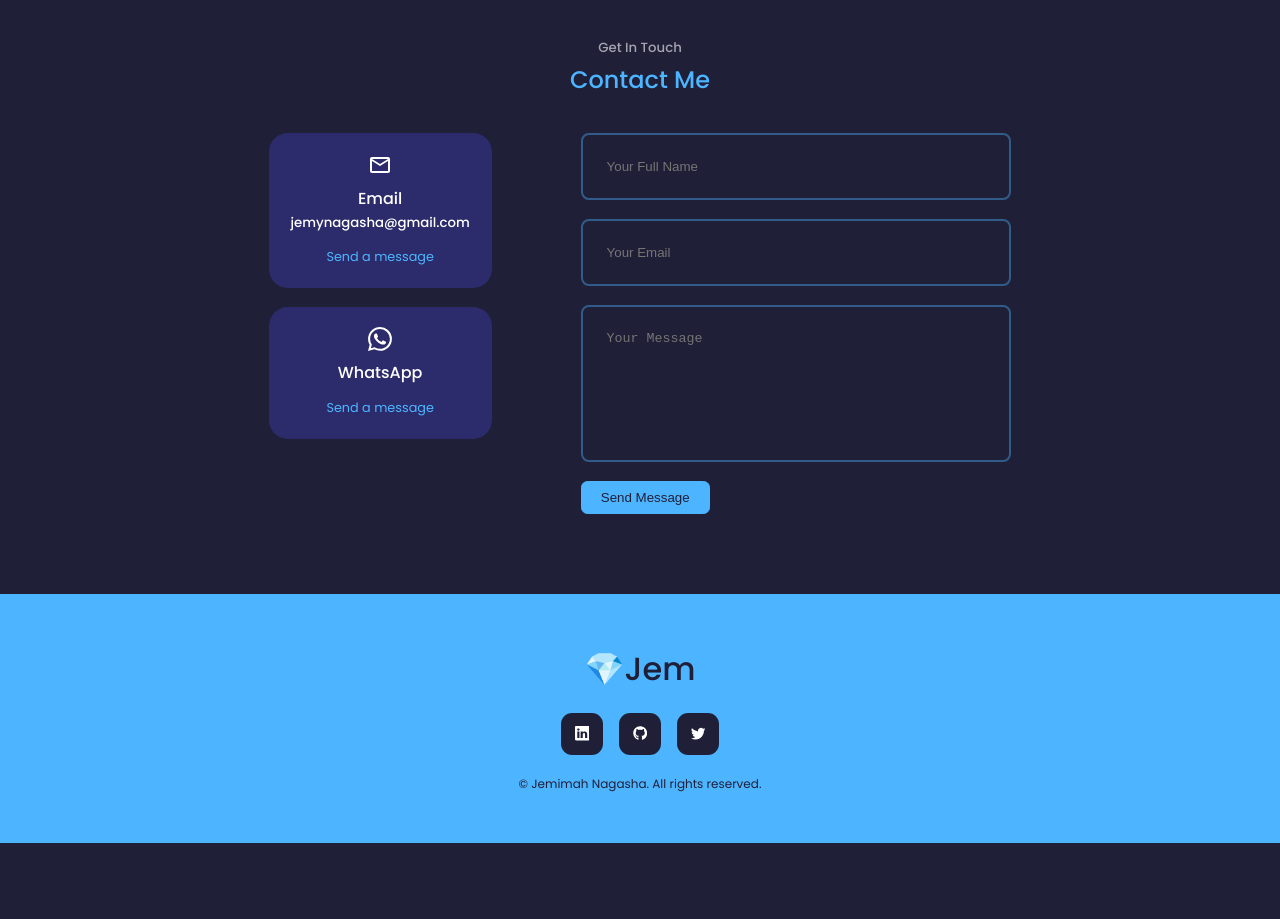
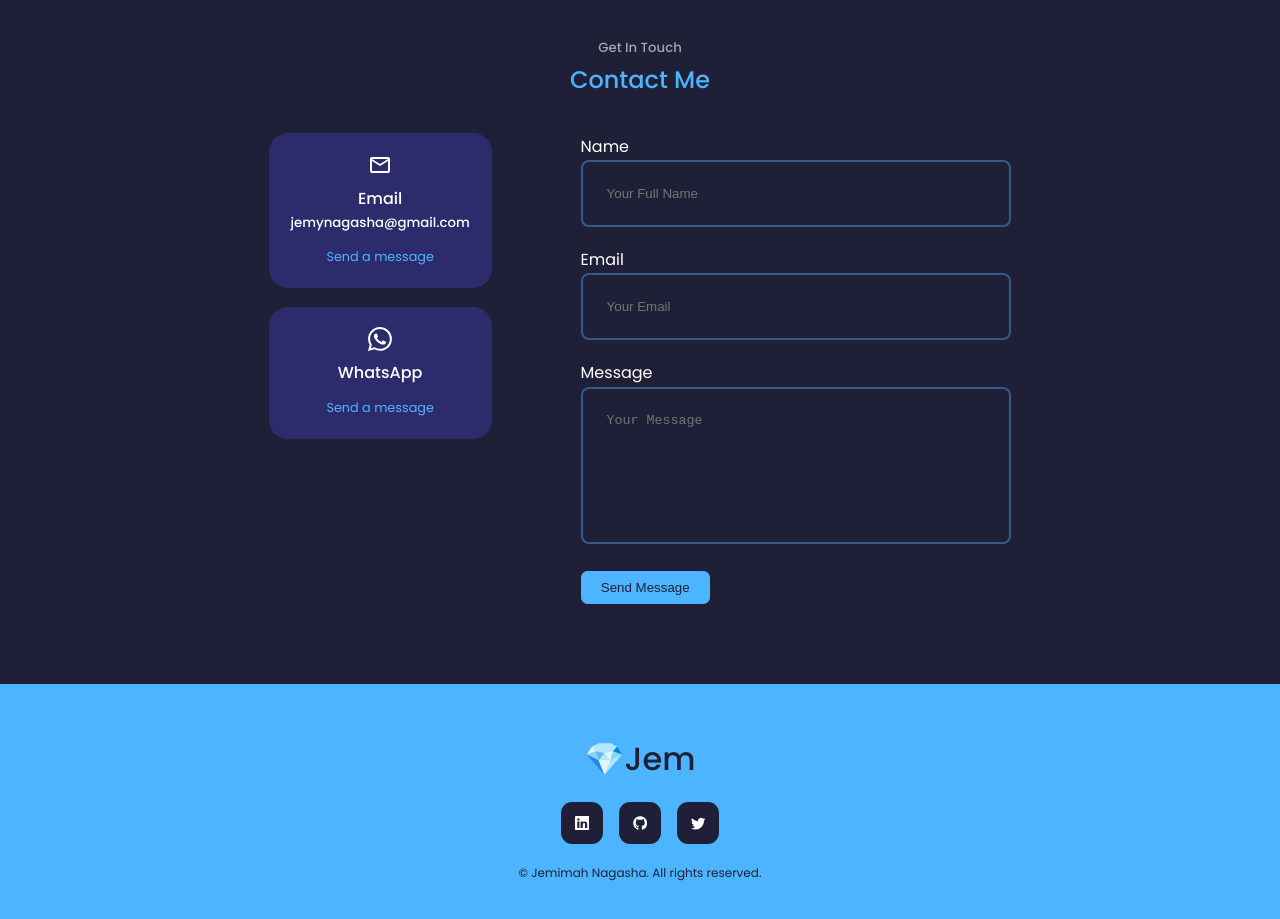
Before and after one commit to Jem256/Portfolio, a React (Create React App) app: page / in a window 1280 px wide. Shown: the part 2720-3639 px from the top of the page. Before the commit the page ends 3563 px from the top, so only its background shows below. Built offline with nearby package versions, Linux system fonts and the light colour scheme.

Commit message:
cv update and labels

```diff
--- a/src/components/contact/Contact.jsx
+++ b/src/components/contact/Contact.jsx
@@ -48,19 +48,28 @@ function Contact() {
         </div>
         {/* END OF CONTACT OPTIONS */}
         <form ref={form} onSubmit={sendEmail}>
+          <div className="form__group">
+            <label htmlFor="name">Name</label>
             <input
               type="text"
               name="name"
               placeholder="Your Full Name"
               required
             />
+          </div>
+          <div className="form__group">
+            <label htmlFor="email">Email</label>
             <input type="email" name="email" placeholder="Your Email" required />
+          </div>
+          <div className="form__group">
+            <label htmlFor="message">Message</label>
             <textarea
               name="message"
               rows="7"
               placeholder="Your Message"
               required
             />
+          </div>
           <button type="submit" className="btn btn-primary">
             Send Message
           </button>
--- a/src/components/header/CTA.jsx
+++ b/src/components/header/CTA.jsx
@@ -1,6 +1,6 @@
 /* eslint-disable react/no-unescaped-entities */
 import React from "react";
-import CV from "../../assets/NagashaJ-CV.pdf";
+import CV from "../../assets/Nagasha_Resume.pdf";
 
 function CTA() {
   return (
--- a/src/components/skills/Skills.jsx
+++ b/src/components/skills/Skills.jsx
@@ -43,14 +43,14 @@ function Skills() {
               </div>
             </article>
             <article className="experience__details">
-              <SiRedux className="experience__details-icon" />
+              <SiRedux className="experience__details-icon" role="img" />
               <div>
                 <h4>Redux</h4>
               </div>
             </article>
 
             <article className="experience__details">
-              <SiTailwindcss className="experience__details-icon" />
+              <SiTailwindcss className="experience__details-icon" role="img" />
               <div>
                 <h4>TailwindCss</h4>
               </div>
```
Also changed, not shown: 2 other files (tests, documents, lock files or other folders). Lines whose indentation alone changed are shown as unchanged.
